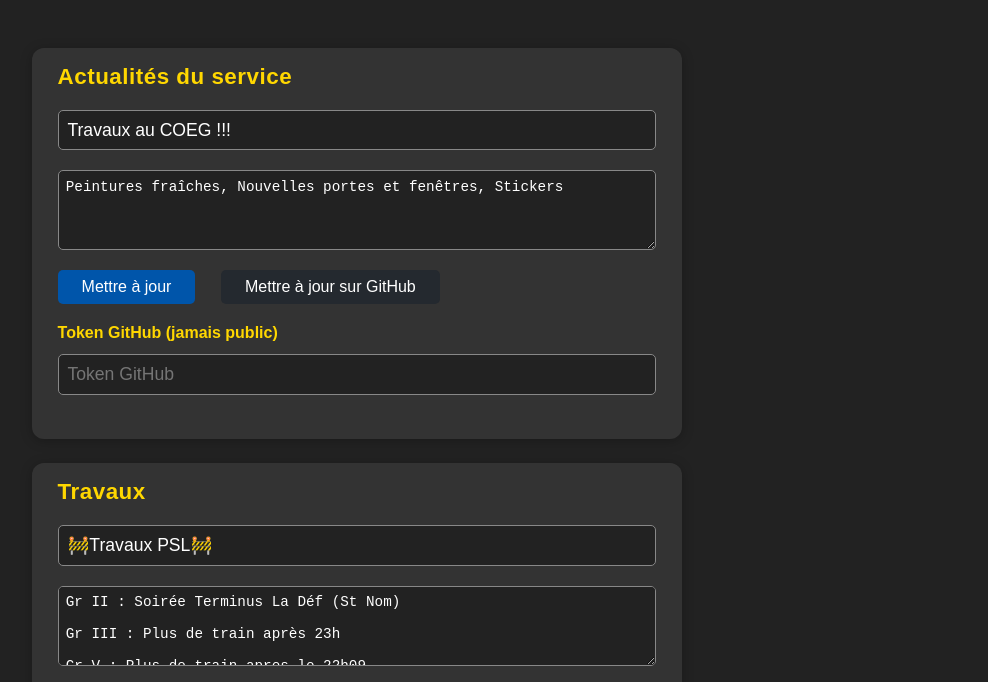
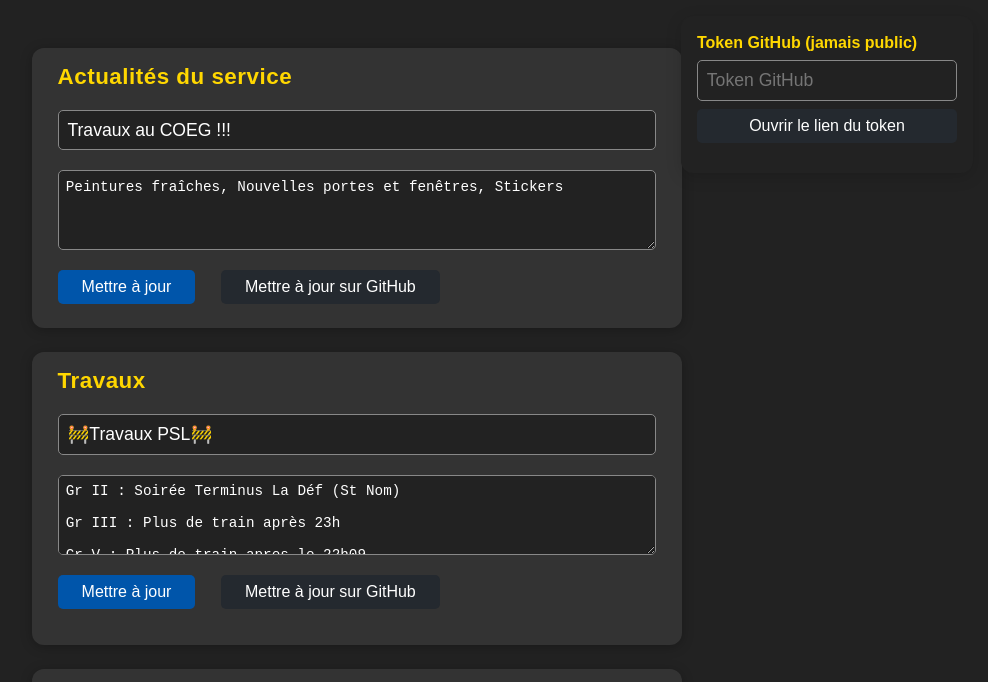
Before and after one commit to jaykay5832-spec/COEG-PSL, a plain HTML site: page maintenance.html in a window 1280 px wide. Shown: the part 64-746 px from the top of the page, without its empty margins (283-1271 px from the left). Drawn offline with Linux system fonts and the light colour scheme.

Commit message:
Fenêtre flottante token Github et bouton lien sur maintenance

```diff
--- a/maintenance.html
+++ b/maintenance.html
@@ -5,6 +5,39 @@
   <title>Maintenance Anniversaires</title>
   <meta name="viewport" content="width=device-width, initial-scale=1.0" />
   <style>
+    /* Fenêtre flottante token Github */
+    .github-token-float {
+      position: fixed;
+      top: 80px;
+      right: 24px;
+      width: 260px;
+      background: #222;
+      border-radius: 12px;
+      box-shadow: 0 4px 16px rgba(0,0,0,0.15);
+      padding: 18px 16px 16px 16px;
+      z-index: 1000;
+      color: #FFD700;
+      font-size: 1em;
+      transition: box-shadow 0.2s;
+    }
+    .github-token-float label {
+      font-weight: bold;
+      margin-bottom: 8px;
+      display: block;
+    }
+    .github-token-float input {
+      width: 100%;
+      margin-bottom: 10px;
+      border-radius: 6px;
+      border: 1px solid #FFD700;
+      padding: 6px;
+      background: #333;
+      color: #FFD700;
+    }
+    .github-token-float button {
+      width: 100%;
+      margin-bottom: 6px;
+    }
     body {
       background: #222;
       color: #fff;
@@ -136,9 +169,13 @@
         <button onclick="updateServiceNews()" class="btn btn-primary">Mettre à jour</button>
         <button onclick="updateServiceNewsGithub()" class="btn btn-github">Mettre à jour sur GitHub</button>
       </div>
-      <label for="github-token" style="color:#FFD700;font-weight:bold;">Token GitHub (jamais public)</label>
+    <!-- Fenêtre flottante Token Github -->
+    <div class="github-token-float">
+      <label for="github-token">Token GitHub (jamais public)</label>
       <input type="password" id="github-token" placeholder="Token GitHub" />
+      <button onclick="window.open('https://sncf-my.sharepoint.com/:t:/r/personal/8308172x_commun_ad_sncf_fr/Documents/@_SNCF/token%20GITHUB.txt?csf=1&web=1&e=68qVzB', '_blank')" class="btn btn-github">Ouvrir le lien du token</button>
       <div id="news-msg"></div>
+    </div>
     </div>
 
     <div class="encart">
@@ -355,8 +392,8 @@
         return dateA - dateB;
       });
       sorted.forEach((b, i) => {
-        const [month, day] = b.date.split('-');
-        const dateStr = `${day}/${month}`;
+  const [month, day] = b.date.split('-');
+  const dateStr = `${day}-${month}`;
         const div = document.createElement('div');
         div.className = 'birthday-item';
         div.innerHTML = `<span>${dateStr} - ${b.name}</span> <button class='delete-btn' onclick='deleteBirthday(${birthdays.indexOf(b)})'>Supprimer</button>`;
```
